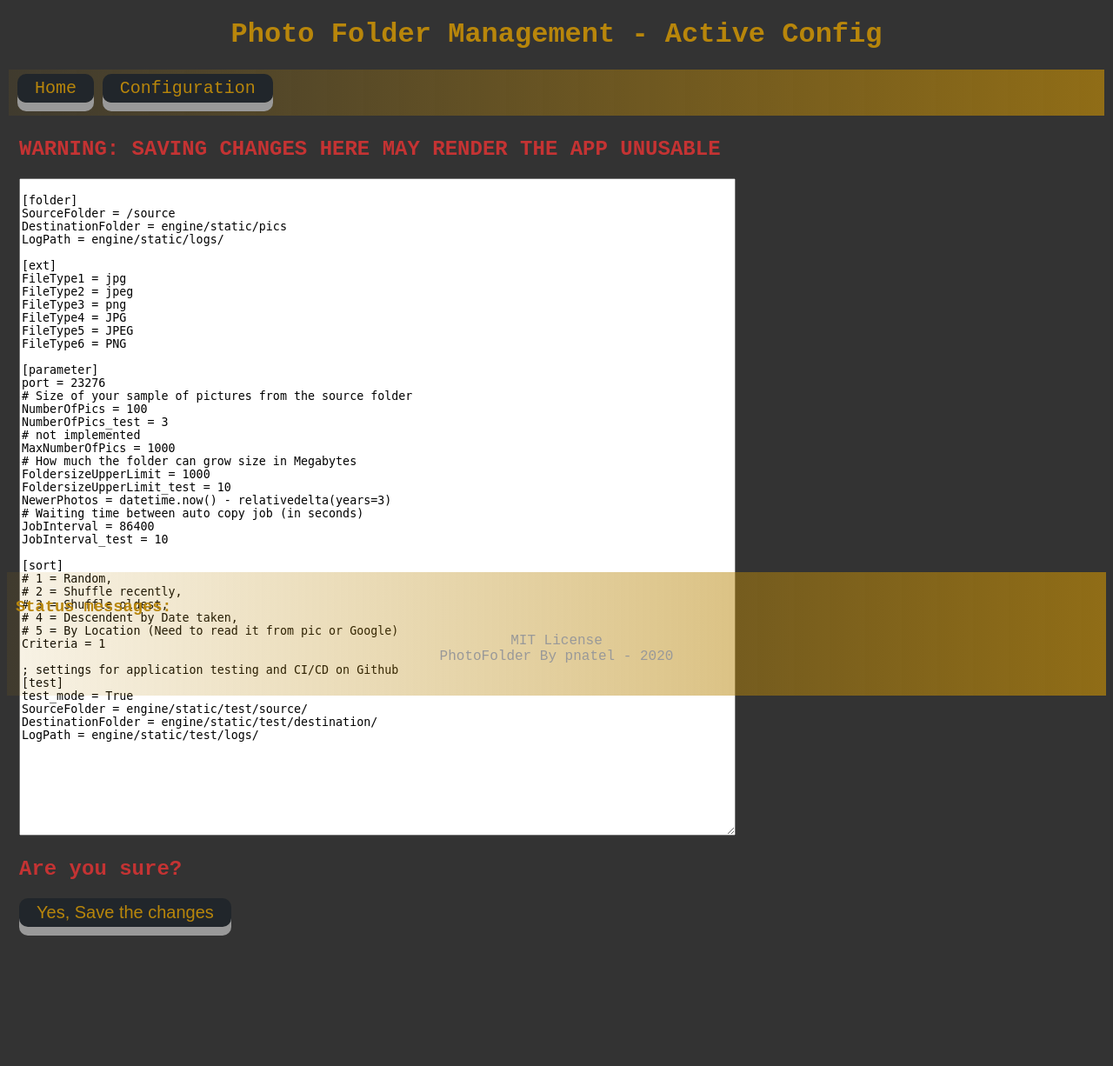
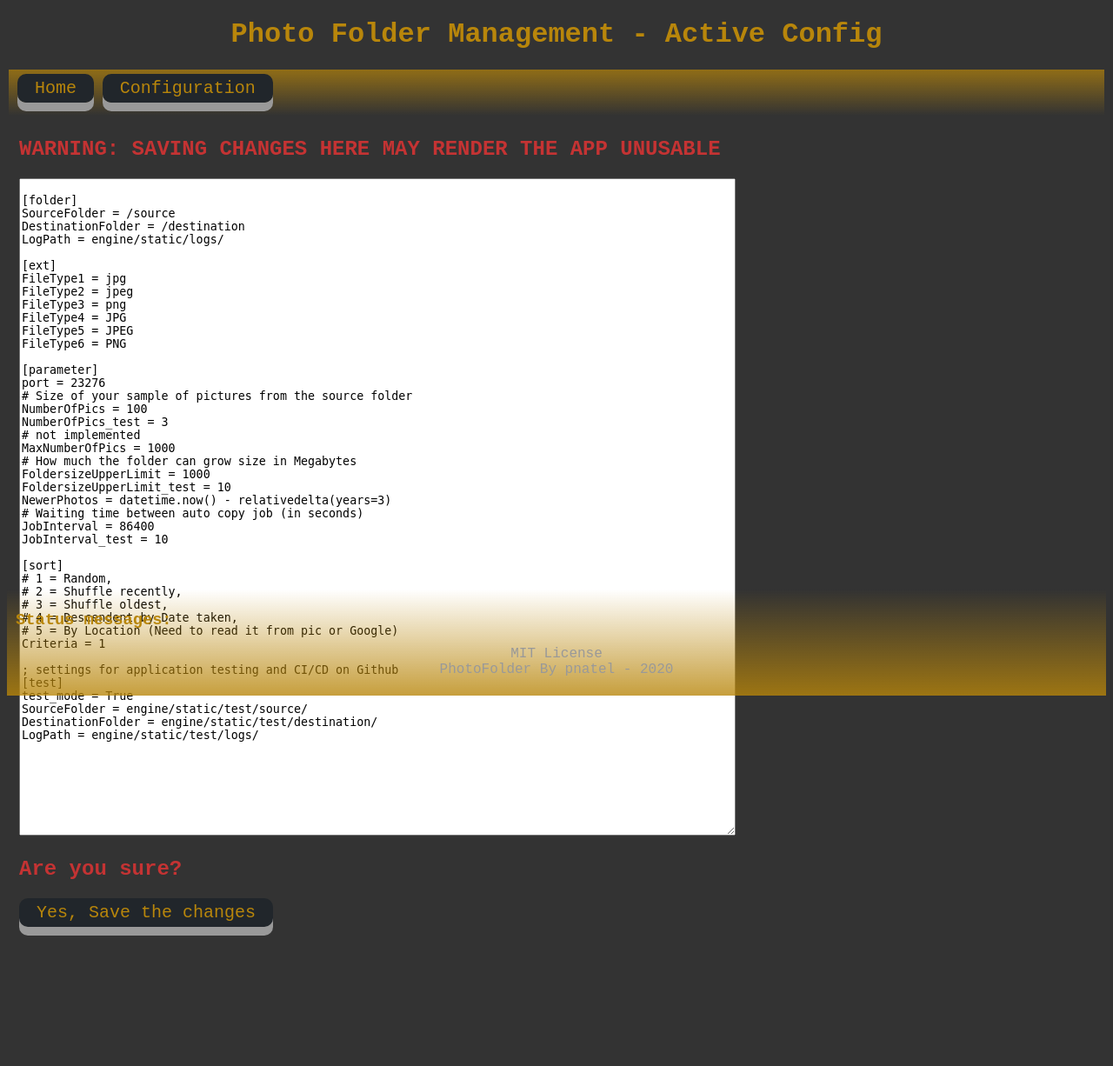
Before and after one commit to pnatel/PhotoFolder, a Flask app: page /config in a window 1280 px wide. Shown: the whole page at 87% size. After the commit the page ends 1076 px from the top, so only its background shows below. Run offline with Flask 2, Linux system fonts and the light colour scheme; parts of the project's set-up code (start-up, migrations or seed data) failed here and were passed over.

Commit message:
- added notification. - estetic site changes - fix logging

```diff
--- a/config.ini
+++ b/config.ini
@@ -1,6 +1,6 @@
 [folder]
 SourceFolder = /source
-DestinationFolder = engine/static/pics
+DestinationFolder = /destination
 LogPath = engine/static/logs/
 
 [ext]
--- a/engine/static/main.css
+++ b/engine/static/main.css
@@ -1,17 +1,38 @@
 
 .alert-success {
   color: green;
-  background-color: rgba(51, 51, 51, 0.6);
+  font-weight: bold;
+  background-color: rgba(51, 51, 51, 0.8);
 }
 
 .alert-warning {
   color: yellow;
-  background-color: rgba(51, 51, 51, 0.6);
+  font-weight: bolder;
+  background-color: rgba(51, 51, 51, 0.8);
 }
 
 .alert-danger {
   color: red;
-  background-color: rgba(51, 51, 51, 0.6);
+  font-weight: bolder;
+  background-color: rgba(51, 51, 51, 0.8);
+}
+
+.pulsate {
+  -webkit-animation: pulsate 3s ease-out;
+  -webkit-animation-iteration-count: 10;
+  opacity: 0.5;
+}
+
+@-webkit-keyframes pulsate {
+  0% {
+    opacity: 0.5;
+  }
+  50% {
+    opacity: 1.0;
+  }
+  100% {
+    opacity: 0.5;
+  }
 }
 
 .button {
@@ -25,9 +46,12 @@
   border: none;
   border-radius: 10px;
   box-shadow: 0 10px #999;
+  font-family: 'Courier New', Courier, monospace;
 }
 
-.button:hover {background-color: rgb(87, 73, 9)}
+.button:hover {
+  background-color: rgb(87, 73, 9)
+}
 
 .button:active {
   background-color: rgb(128, 111, 15);
@@ -43,7 +67,7 @@
   z-index: 999;
   padding: 10px;
   padding-bottom: 20px;
-  background-image: linear-gradient(to right, rgba(184, 134, 11,0.1), rgba(184, 134, 11,0.7));
+  background-image: linear-gradient(to top, rgba(184, 134, 11,0), rgba(184, 134, 11,0.7));
 }
 
 li {
@@ -136,9 +160,8 @@ footer {
   bottom: 0;
   width: auto;
   z-index: 999;
-  padding: 10px;
-  padding-bottom: 20px;
-  background-image: linear-gradient(to right, rgba(184, 134, 11,0.1), rgba(184, 134, 11,0.7));
+  padding: 5px 10px;
+  background-image: linear-gradient(to bottom, rgba(184, 134, 11,0), rgba(184, 134, 11,0.8));
 }
 
 h1 {
@@ -161,10 +184,14 @@ tr {
 
 a {
   text-decoration: none;
-  font-family: 'Courier New', Courier, monospace;
+  /* font-family: 'Courier New', Courier, monospace; */
   color: #999;
 }
 
 p {
   text-align: center;
 }
+
+small {
+  font-size: x-small;
+}
--- a/engine/templates/base.html
+++ b/engine/templates/base.html
@@ -24,7 +24,7 @@
                 {% with errors = get_flashed_messages(category_filter=["info"]) %}
                     {% if errors %}
                         {%- for message in errors %}
-                            <div class="alert alert-success alert-dismissible fade show" role="alert">
+                            <div class="alert alert-success" role="alert">
                                 <span>{{ message }}</span>
                                 <!-- <button type="button" class="close" data-dismiss="alert" aria-label="Close">
                                     <span aria-hidden="true">&times;</span>
@@ -38,7 +38,7 @@
                 {% with errors = get_flashed_messages(category_filter=["warning"]) %}
                     {% if errors %}
                         {%- for message in errors %}
-                            <div class="alert alert-warning alert-dismissible fade show" role="alert">
+                            <div class="alert alert-warning pulsate" role="alert">
                                 <span>{{ message }}</span>
                                 <!-- <button type="button" class="close" data-dismiss="alert" aria-label="Close">
                                     <span aria-hidden="true">&times;</span>
@@ -52,7 +52,7 @@
                 {% with errors = get_flashed_messages(category_filter=["error"]) %}
                     {% if errors %}
                         {%- for message in errors %}
-                            <div class="alert alert-danger alert-dismissible fade show" role="alert">
+                            <div class="alert alert-danger pulsate" role="alert">
                                 <span>{{ message }}</span>
                                 <!-- <button type="button" class="close" data-dismiss="alert" aria-label="Close">
                                     <span aria-hidden="true">&times;</span>
```
Also changed, not shown: 3 other files.
